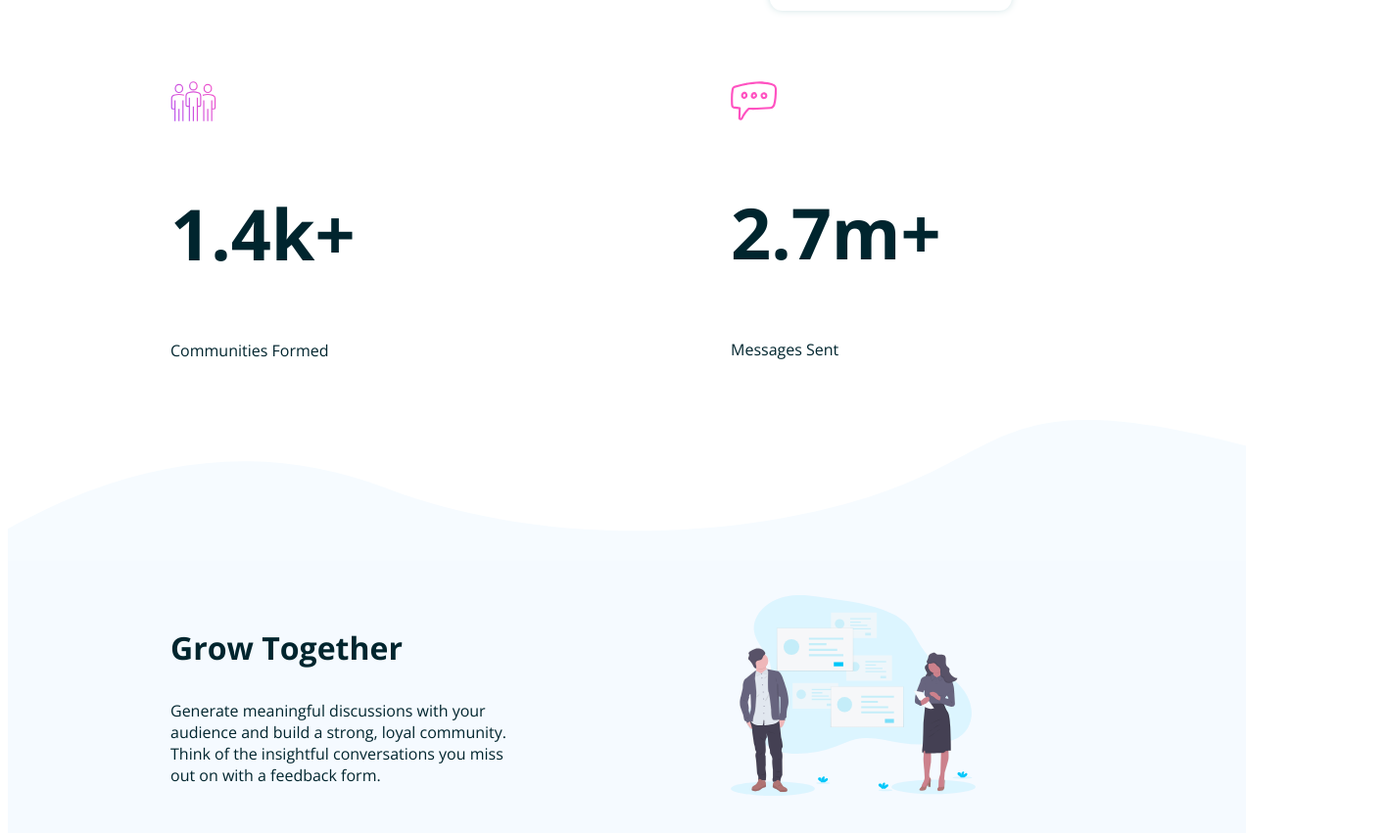
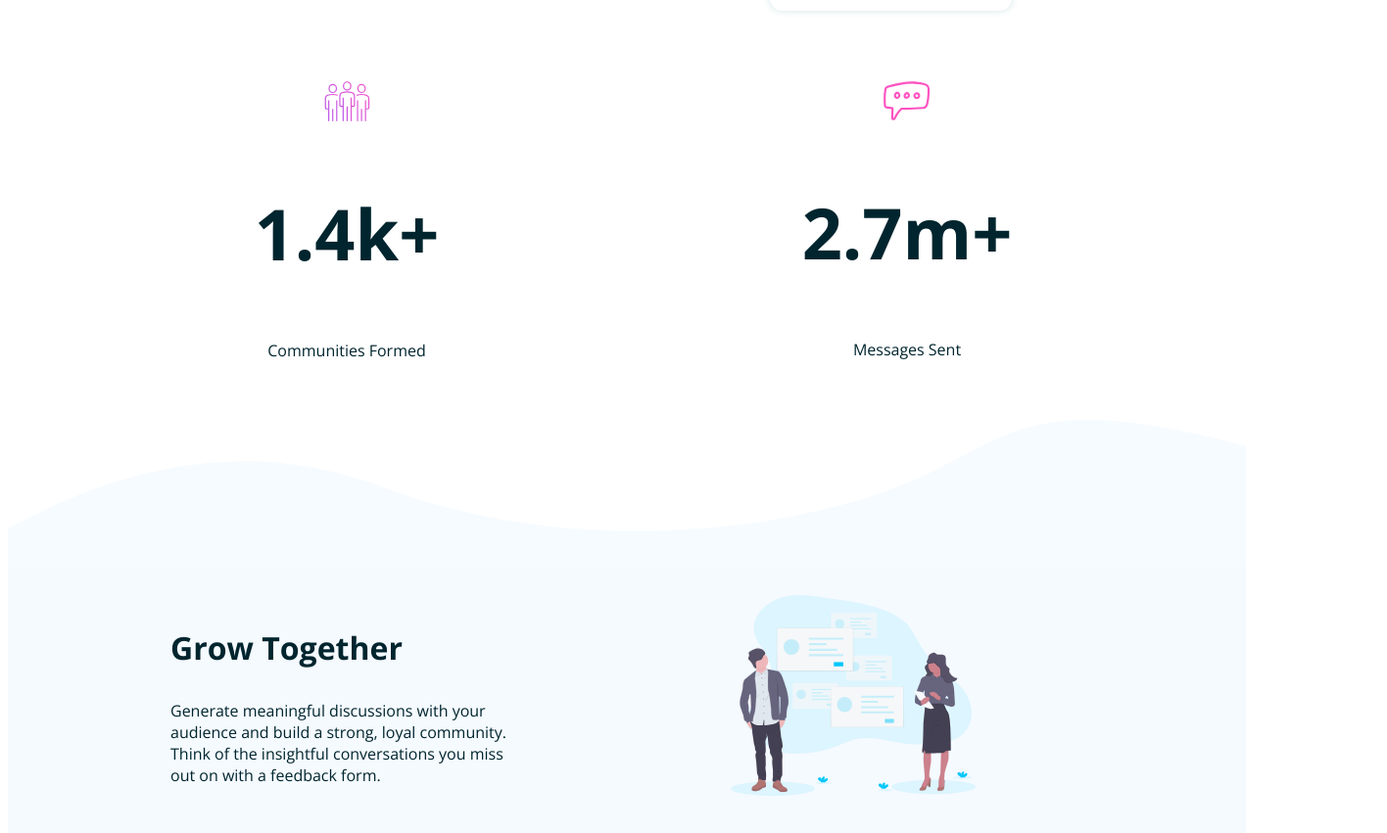
Before and after one commit to teytap/huddle-landing-page-with-curved-sections-master, a plain HTML site: page index.html in a window 1280 px wide. Shown: the part 1024-1875 px from the top of the page at 98% size, 1416 px wide, since content can reach past the window. Drawn offline with nearby package versions, Linux system fonts and the light colour scheme.

Commit message:
fixed css

```diff
--- a/index.html
+++ b/index.html
@@ -48,12 +48,12 @@
       <br />
       <img src="images/screen-mockups.svg" alt="" width="800" />
       <div class="row">
-        <div class="col">
+        <div class="col numbers">
           <img src="images/icon-communities.svg" alt="" />
           <h2>1.4k+</h2>
           Communities Formed
         </div>
-        <div class="col">
+        <div class="col numbers">
           <img src="images/icon-messages.svg" alt="" />
           <h2>2.7m+</h2>
           Messages Sent
@@ -107,7 +107,7 @@
           />
         </div>
       </div>
-      <img src="images/bg-section-bottom-desktop-1.svg" alt="" width="1408" />
+      <img src="images/bg-section-bottom-desktop-1.svg" alt="" class="curve" />
       <h3>Ready To Build Your Community?</h3>
       <button>Get Started For Free</button>
       <img src="images/bg-footer-top-desktop.svg" alt="" class="curve" />
--- a/style.css
+++ b/style.css
@@ -108,3 +108,8 @@ input {
   padding: 0px;
   margin: 26px 0px 24px 0px;
 }
+.numbers {
+  text-align: center;
+}
+@media (max-width: 375px) {
+}
```
